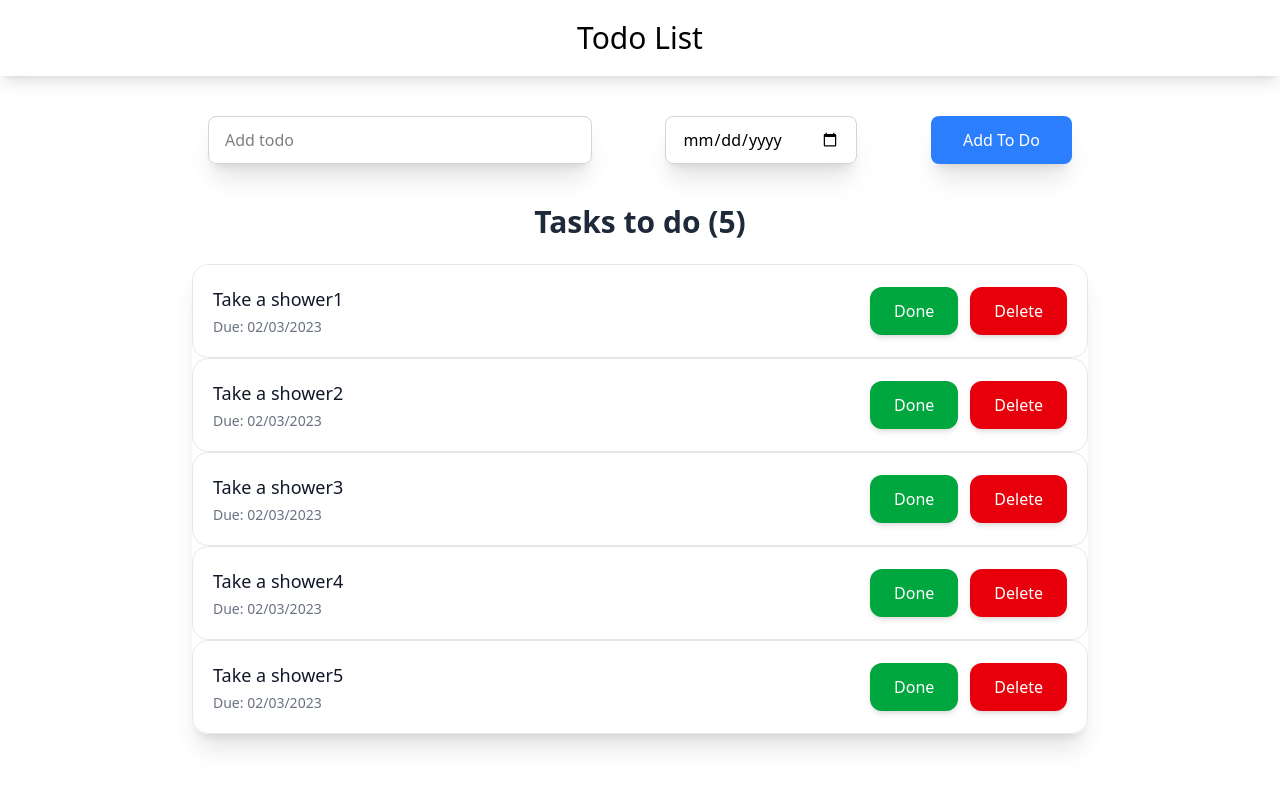
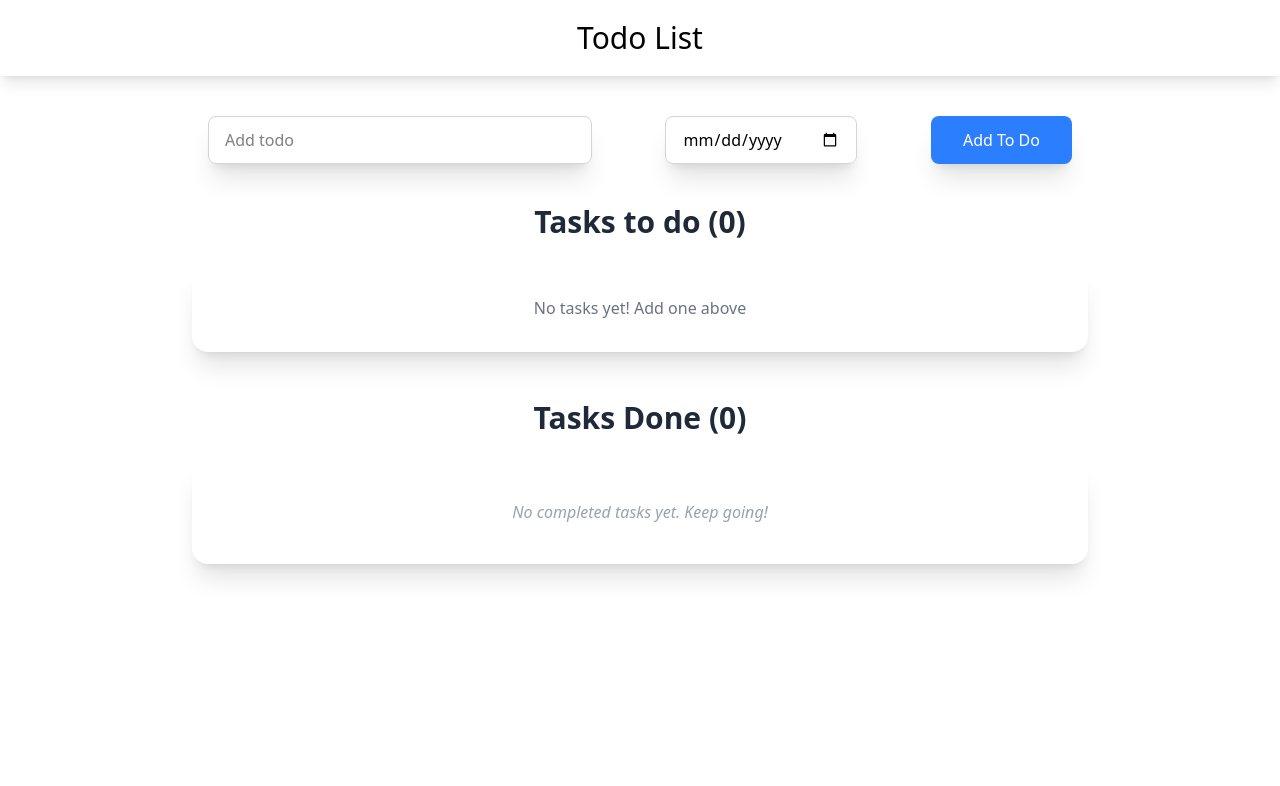
Before and after one commit to heinhtetkyaw2131-code/todo-list, a React (Vite) app: page / in a window 1280 px wide. Shown: the top 786 px of the page. Built offline with nearby package versions, Linux system fonts and the light colour scheme.

Commit message:
removed default tasks

```diff
--- a/src/App.jsx
+++ b/src/App.jsx
@@ -8,56 +8,56 @@ function App() {
   const [tasksDone, setTasksDone] = useState(
     JSON.parse(localStorage.getItem("tasksDone")) ||
       [
-        {
-          name: "Take a shower2",
-          dueDate: "02/03/2023",
-          key: crypto.randomUUID(),
-        },
-        {
-          name: "Take a shower3",
-          dueDate: "02/03/2023",
-          key: crypto.randomUUID(),
-        },
-        {
-          name: "Take a shower4",
-          dueDate: "02/03/2023",
-          key: crypto.randomUUID(),
-        },
-        {
-          name: "Take a shower5",
-          dueDate: "02/03/2023",
-          key: crypto.randomUUID(),
-        },
+        // {
+        //   name: "Take a shower2",
+        //   dueDate: "02/03/2023",
+        //   key: crypto.randomUUID(),
+        // },
+        // {
+        //   name: "Take a shower3",
+        //   dueDate: "02/03/2023",
+        //   key: crypto.randomUUID(),
+        // },
+        // {
+        //   name: "Take a shower4",
+        //   dueDate: "02/03/2023",
+        //   key: crypto.randomUUID(),
+        // },
+        // {
+        //   name: "Take a shower5",
+        //   dueDate: "02/03/2023",
+        //   key: crypto.randomUUID(),
+        // },
       ]
   );
 
   const [todoList, setTodoList] = useState(
     JSON.parse(localStorage.getItem("todoList")) || [
-      {
-        name: "Take a shower1",
-        dueDate: "02/03/2023",
-        key: crypto.randomUUID(),
-      },
-      {
-        name: "Take a shower2",
-        dueDate: "02/03/2023",
-        key: crypto.randomUUID(),
-      },
-      {
-        name: "Take a shower3",
-        dueDate: "02/03/2023",
-        key: crypto.randomUUID(),
-      },
-      {
-        name: "Take a shower4",
-        dueDate: "02/03/2023",
-        key: crypto.randomUUID(),
-      },
-      {
-        name: "Take a shower5",
-        dueDate: "02/03/2023",
-        key: crypto.randomUUID(),
-      },
+      // {
+      //   name: "Take a shower1",
+      //   dueDate: "02/03/2023",
+      //   key: crypto.randomUUID(),
+      // },
+      // {
+      //   name: "Take a shower2",
+      //   dueDate: "02/03/2023",
+      //   key: crypto.randomUUID(),
+      // },
+      // {
+      //   name: "Take a shower3",
+      //   dueDate: "02/03/2023",
+      //   key: crypto.randomUUID(),
+      // },
+      // {
+      //   name: "Take a shower4",
+      //   dueDate: "02/03/2023",
+      //   key: crypto.randomUUID(),
+      // },
+      // {
+      //   name: "Take a shower5",
+      //   dueDate: "02/03/2023",
+      //   key: crypto.randomUUID(),
+      // },
     ]
   );
   return (
```
